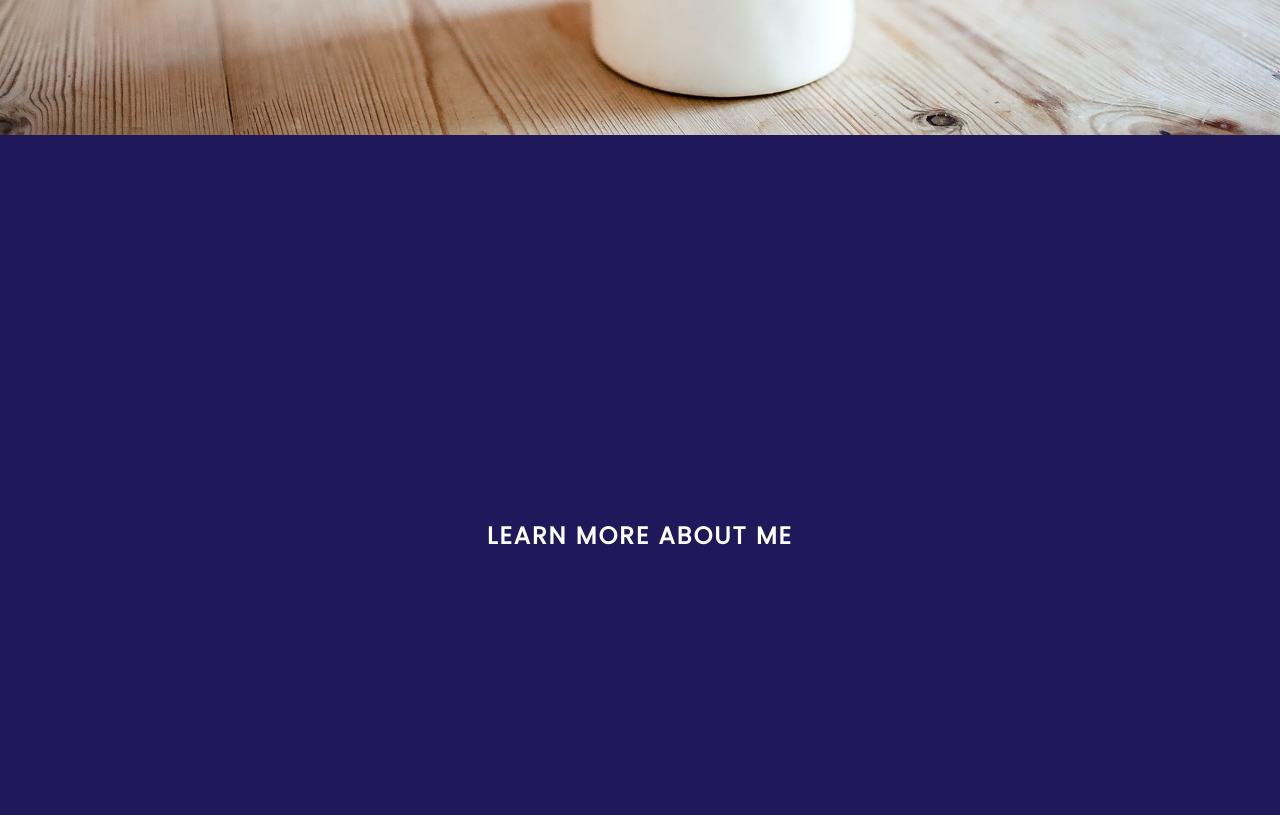
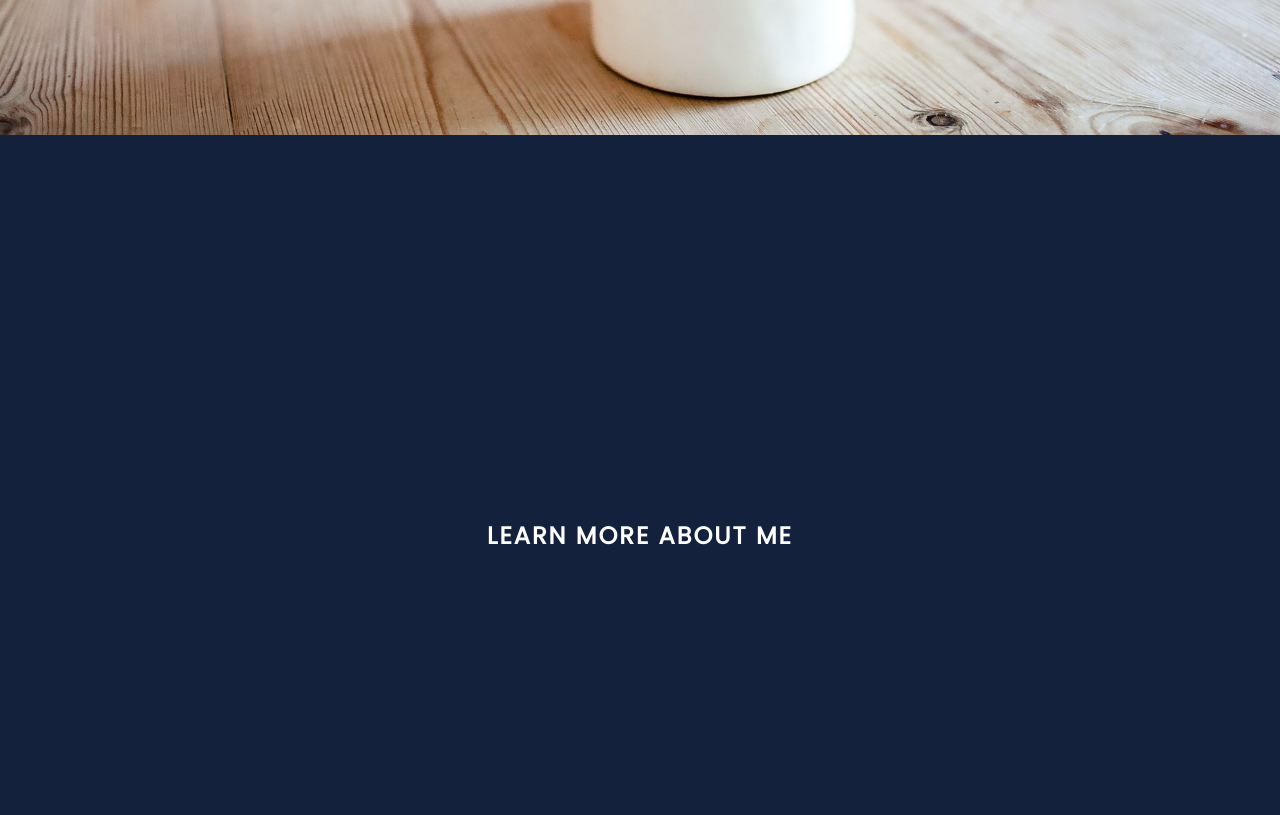
Before and after one commit to ashkanM7/Nav_Control, a plain HTML site: page index.html in a window 1280 px wide. Shown: the part 665-1480 px from the top of the page. Drawn offline with Linux system fonts and the light colour scheme.

Commit message:
Changed colors

```diff
--- a/style.css
+++ b/style.css
@@ -2,11 +2,11 @@
 
 :root {
   --primaryColor: #fff;
-  --navColor1: #21292c;
-  --navColor2: #21175b;
-  --navColor3: rgb(97, 96, 96);
-  --navColor4: #707da9;
-  --navColor5: #a9dc88;
+  --navColor1: #000000;
+  --navColor2: #14213d;
+  --navColor3: #003566;
+  --navColor4: #fca311;
+  --navColor5: #7d7d7d;
 
   // #06133B , #BFE58D, #A5497F, #707DA9
   // #0F073D, #21175B, #387311,#A9DC88 , #FAE69B, #D0B85C, #E48DA3,
```
